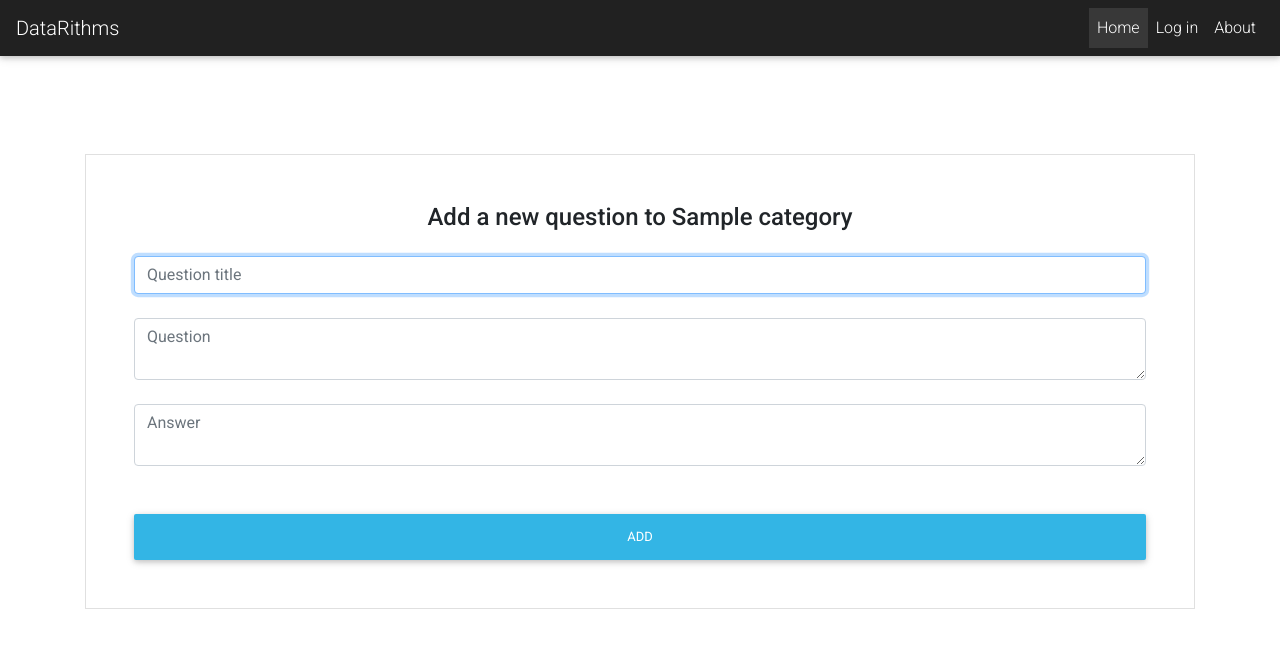
After one commit to SiddharthSampath/DataRithms, a Flask app: page /categories/1/addquestion in a window 1280 px wide. The commit adds this page. Shown: the top 648 px of the page. Run offline with Flask 2, Linux system fonts and the light colour scheme; tables that the repository leaves empty hold one stand-in row (values such as "Sample post"); one stand-in notice (Sample message) is shown; some libraries are stand-ins or nearby versions.

Commit message:
Created form for adding questions and created route to handle the post request to insert question into database

```diff
--- a/app.py
+++ b/app.py
@@ -1,38 +1,73 @@
 import os
-from flask import Flask, request, abort, jsonify, render_template
+from flask import Flask, request, abort, jsonify, render_template, flash, redirect, url_for
 from flask_sqlalchemy import SQLAlchemy
 from flask_migrate import Migrate
 from flask_cors import CORS
 from models import setupdb, Category, Problem
+from forms import QuestionForm
+from flask_wtf.csrf import CSRFProtect
+from config import SECRET_KEY
+import os
+csrf = CSRFProtect()
 
 def create_app(test_config=None):
   # create and configure the app
   app = Flask(__name__)
+  app.secret_key = SECRET_KEY
   setupdb(app)
   CORS(app)
+
+
+
+  csrf.init_app(app)
+
+  @app.route('/')
+  def index():
+    return render_template('index.html')
+
+  @app.route('/categories')
+  def categories():
+    categories = Category.query.all()
+    print(categories)
+    return render_template('categories.html', category_data=categories)
+
+  @app.route('/categories/<int:category_id>/questions')
+  def category_questions(category_id):
+    current_category = Category.query.get(category_id)
+    questions = current_category.problems
+    category_name = current_category.category_name
+    category_name = category_name.upper()
+    print(questions)
+    return render_template("questions.html", questions=questions, category=category_name, category_id=category_id)
+
+  @app.route('/categories/<int:category_id>/addquestion')
+  def create_question(category_id):
+    form = QuestionForm()
+    category = Category.query.get(category_id)
+    category_name = category.category_name
+    return render_template('create_question.html', form=form, category_id=category_id, category_name=category_name)
+
+  @app.route('/categories/<int:category_id>/addquestion', methods=['POST'])
+  def insert_question(category_id):
+    try:
+      question_title = request.form['question_title']
+      question = request.form['question']
+      answer = request.form['answer']
+      print(question[0:10])
+      print(answer[0:10])
+      problem = Problem(question_title=question_title, question=question, answer=answer, cat_id=category_id)
+      problem.insert()
+    except:
+      flash("Error occured during insert")
+      print("Error occured")
+      abort(400)
+    flash("Question successfully added")
+    return redirect(url_for('create_question', category_id=category_id))
 
   return app
 
 APP = create_app()
 
-@APP.route('/')
-def index():
-  return render_template('index.html')
-
-@APP.route('/categories')
-def categories():
-  categories = Category.query.all()
-  print(categories)
-  return render_template('categories.html', category_data=categories)
-
-@APP.route('/categories/<int:category_id>/questions')
-def category_questions(category_id):
-  current_category = Category.query.get(category_id)
-  questions = current_category.problems
-  category_name = current_category.category_name
-  category_name = category_name.upper()
-  print(questions)
-  return render_template("questions.html", questions=questions, category=category_name)
 
 
 if __name__ == '__main__':
--- /dev/null
+++ b/config.py
@@ -0,0 +1,2 @@
+import os
+SECRET_KEY = os.urandom(32)
--- /dev/null
+++ b/forms.py
@@ -0,0 +1,20 @@
+from datetime import datetime
+from flask_wtf import Form
+from wtforms import StringField, SelectField, SelectMultipleField, TextAreaField, DateTimeField, BooleanField, ValidationError, FileField
+from wtforms.validators import DataRequired, AnyOf, URL
+from models import Category
+
+
+class QuestionForm(Form):
+    question_title = StringField(
+        'question_title',
+        validators=[DataRequired()]
+    )
+    question = TextAreaField(
+        'question',
+        validators=[DataRequired()]
+    )
+    answer = TextAreaField(
+        'answer',
+        validators=[DataRequired()]
+    )
--- a/models.py
+++ b/models.py
@@ -25,6 +25,10 @@ class Problem(db.Model):
     answer = Column(Text(), nullable=False)
     cat_id = Column(Integer(), ForeignKey('categories.id'))
 
+    def insert(self):
+        db.session.add(self)
+        db.session.commit()
+
 class Category(db.Model):
     __tablename__ = 'categories'
     id = Column(Integer(), primary_key=True)
--- a/templates/base.html
+++ b/templates/base.html
@@ -46,7 +46,18 @@
           </form> -->
         </div>
       </nav>
-
+      <div class="container">
+        {% with messages = get_flashed_messages() %}
+          {% if messages %}
+            {% for message in messages %}
+              <div class="alert alert-block alert-info fade in">
+                <a data-dismiss="alert">&times;</a>
+                {{ message }}
+              </div>
+            {% endfor %}
+          {% endif %}
+      {% endwith %}
+      </div>
       {% block content %}
       {% endblock %}
 
--- /dev/null
+++ b/templates/create_question.html
@@ -0,0 +1,31 @@
+{% extends "base.html" %}
+
+{% block title %}DataRithms{% endblock %}
+
+{% block links %}
+<link rel="stylesheet" href="/static/css/createquestion.css">
+{% endblock %}
+
+{% block content %}
+<h1 class="text-center">  </h1>
+<div class="container">
+    <!-- Default form contact -->
+<form id="create-form" method='POST' class="text-center mt-5 border border-light p-5">
+
+    <p class="h4 mb-4">Add a new question to {{category_name}}</p>
+    {{ form.csrf_token }}
+    <!-- Name -->
+    {{ form.question_title(class_='form-control mb-4', placeholder = 'Question title', autofocus = true) }}
+
+    <!-- Email -->
+    {{ form.question(class_='form-control mb-4', placeholder = 'Question', autofocus = true) }}
+    {{ form.answer(class_='form-control mb-4', placeholder = 'Answer', autofocus = true) }}
+    <!-- Subject -->
+
+    <button class="btn btn-info btn-block" type="submit">Add</button>
+
+</form>
+<!-- Default form contact -->
+</div>
+
+{% endblock %}
--- a/test_app.py
+++ b/test_app.py
@@ -26,9 +26,10 @@ class DataRithmsTestCase(unittest.TestCase):
         """Executed after reach test"""
         pass
 
-    def test_sample(self):
+    def test_landing_page(self):
         res = self.client().get('/')
         self.assertEqual(res.status_code, 200)
 
+
 if __name__ == "__main__":
     unittest.main()
```
Also changed, not shown: requirements.txt (+31 -0 lines), templates/questions.html (+3 -14 lines), static/css/createquestion.css (added).
